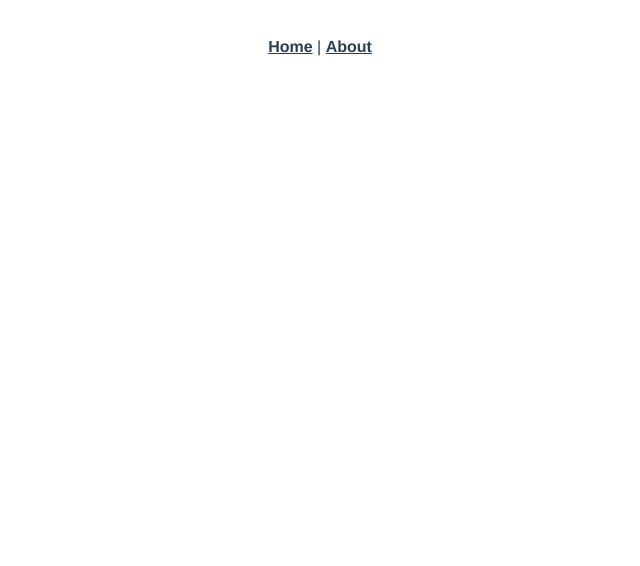
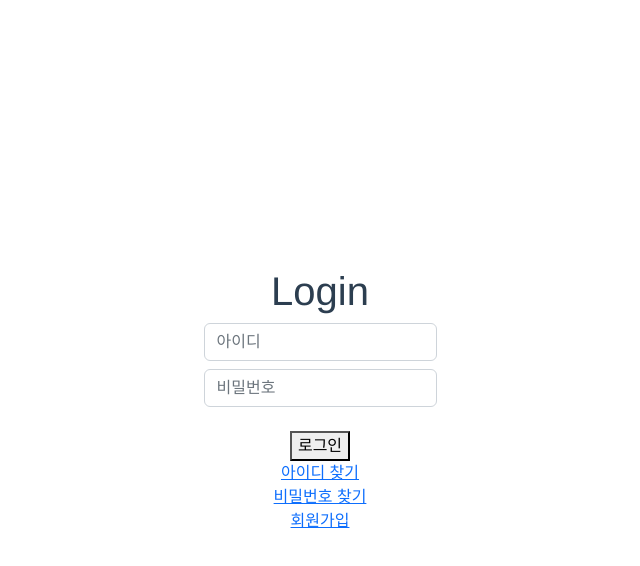
Before and after one commit to wooobinkim/Reniors, a Vue app in the folder Front_end/reniors/: page /login in a window 1280 px wide. Before the commit this address had no page. Shown: the top 566 px of the page, without its empty margins (320-960 px from the left). Built offline with nearby package versions, Linux system fonts and the light colour scheme.

Commit message:
feat: 🎸 User login

```diff
--- a/Front_end/reniors/package.json
+++ b/Front_end/reniors/package.json
@@ -8,8 +8,11 @@
     "lint": "vue-cli-service lint"
   },
   "dependencies": {
+    "axios": "^0.27.2",
+    "bootstrap": "^5.2.0",
+    "bootstrap-vue-3": "^0.1.21",
     "core-js": "^3.8.3",
-    "vue": "^3.2.13",
+    "vue": "^3.2.37",
     "vue-router": "^4.0.3",
     "vuex": "^4.0.0"
   },
--- a/Front_end/reniors/src/App.vue
+++ b/Front_end/reniors/src/App.vue
@@ -1,12 +1,49 @@
 <template>
-  <nav>
-    <router-link to="/">Home</router-link> |
-    <router-link to="/about">About</router-link>
-  </nav>
-  <router-view/>
+  <div class="container">
+    <router-view style="width: 360px;" />
+  </div>
 </template>
 
+<script>
+export default {
+  name: "App",
+  components: {
+  }
+}
+</script>
+
 <style>
+:root {
+  --color-red-1: #f3620f;
+  --color-red-2: #FF843E;
+  --color-red-3: #FFE2D5;
+  --color-red-4: #FFF5F0;
+  --color-orange-1: #F28A07;
+  --color-orange-2: #FFB252;
+  --color-orange-3: #FFD39B;
+  --color-orange-4: #FFE5C5;
+  --color-orange-5: #FFF5E9;
+  --color-yellow-1: #FFB400;
+  --color-yellow-2: #FECC4E;
+  --color-yellow-3: #FFEDBF;
+  --color-yellow-4: #FFF7E4;
+  --color-green-1: #37BF99;
+  --color-green-2: #8CD6C1;
+  --color-green-3: #BCF1E3;
+  --color-green-4: #ECFFFA;
+  --color-black-1: #6D6D6D;
+  --color-black-2: #9B9B9B;
+  --color-black-3: #C5C5C5;
+  --color-black-4: #EAEAEA;
+  --color-black-5: #F9F9F9;
+}
+
+.container {
+  display: flex;
+  flex-direction: column;
+  align-items: center;
+}
+
 #app {
   font-family: Avenir, Helvetica, Arial, sans-serif;
   -webkit-font-smoothing: antialiased;
@@ -18,13 +55,4 @@
 nav {
   padding: 30px;
 }
-
-nav a {
-  font-weight: bold;
-  color: #2c3e50;
-}
-
-nav a.router-link-exact-active {
-  color: #42b983;
-}
 </style>
--- a/Front_end/reniors/src/router/index.js
+++ b/Front_end/reniors/src/router/index.js
@@ -1,5 +1,9 @@
 import { createRouter, createWebHistory } from 'vue-router'
 import HomeView from '../views/HomeView.vue'
+import LoginView from '../views/user/LoginView.vue'
+import SignupView from '../views/user/SignupView.vue'
+import FindPasswordView from '../views/user/FindPasswordView.vue'
+import FindUsernameView from '../views/user/FindUsernameView.vue'
 
 const routes = [
   {
@@ -14,7 +18,29 @@ const routes = [
     // this generates a separate chunk (about.[hash].js) for this route
     // which is lazy-loaded when the route is visited.
     component: () => import(/* webpackChunkName: "about" */ '../views/AboutView.vue')
-  }
+  },
+
+  //user
+  {
+    path: '/login',
+    name: 'Login',
+    component: LoginView
+  },
+  {
+    path: '/signup',
+    name: 'Signup',
+    component: SignupView
+  },
+  {
+    path: '/find/password',
+    name: 'FindPassword',
+    component: FindPasswordView
+  },
+  {
+    path: '/find/username',
+    name: 'FindUsername',
+    component: FindUsernameView
+  },
 ]
 
 const router = createRouter({
--- a/Front_end/reniors/src/store/index.js
+++ b/Front_end/reniors/src/store/index.js
@@ -1,14 +1,8 @@
 import { createStore } from 'vuex'
+import { user } from "./modules/user"
 
 export default createStore({
-  state: {
-  },
-  getters: {
-  },
-  mutations: {
-  },
-  actions: {
-  },
   modules: {
+    user
   }
 })
--- /dev/null
+++ b/Front_end/reniors/src/store/modules/user.js
@@ -0,0 +1,58 @@
+import router from '@/router'
+import axios from 'axios'
+
+export const user = {
+    state: {
+      token: localStorage.getItem('token') || '',
+      currentUser: {},
+      profile: {},
+      authError: null,
+    },
+
+    getters: {
+      isLogginedIn: state => !!state.token,
+      currentUser: state => state.currentUser,
+      profile: state => state.profile,
+      authError: state => state.authError
+
+    },
+
+    mutations: {
+      SET_TOKEN: (state, token) => state.token = token,
+      SET_CURRENT_USER: (state, user) => state.currentUser = user,
+      SET_PROFILE: (state, profile) => state.profile = profile,
+      SET_AUTH_ERROR: (state, error) => state.authError = error,
+    },
+
+    actions: {
+      saveToken({ commit }, token){
+        commit('SET_TOKEN', token)
+        localStorage.setItem('token', token)
+      },
+
+      // error 커밋 추가
+      login({ dispatch }, credentials){
+        axios({
+          // url 수정
+          url: '',
+          method: 'post',
+          data: credentials
+        })
+        .then(res => {
+          const token = res.data.key
+          dispatch('saveToken', token)
+          dispatch('fetchCurrentUser')
+          // router 수정
+          router.push({ name: 'home'})
+        })
+          // error 부분 추가
+      },
+
+      fetchCurrentUser(){
+
+      }
+    },
+
+    modules: {
+    }
+  }
--- /dev/null
+++ b/Front_end/reniors/src/views/user/FindPasswordView.vue
@@ -0,0 +1,44 @@
+<template>
+  <div id="carouselExampleIndicators" class="carousel slide" data-bs-ride="true">
+    <div class="carousel-indicators">
+      <button type="button" style="background-color:red;" data-bs-target="#carouselExampleIndicators" data-bs-slide-to="0" class="active" aria-current="true" aria-label="Slide 1"></button>
+      <button type="button" style="background-color:red;" data-bs-target="#carouselExampleIndicators" data-bs-slide-to="1" aria-label="Slide 2"></button>
+      <button type="button" style="background-color:red;" data-bs-target="#carouselExampleIndicators" data-bs-slide-to="2" aria-label="Slide 3"></button>
+    </div>
+    <div class="carousel-inner">
+      <div class="carousel-item active">
+        <h1>ddfsfsdf</h1>
+        <input type="text" name="" id="">
+      </div>
+      <div class="carousel-item">
+        <img src="" class="d-block w-100" alt="...">
+      </div>
+      <div class="carousel-item">
+        <img src="" class="d-block w-100" alt="...">
+      </div>
+    </div>
+    <button class="carousel-control-prev" style="background-color:red;" type="button" data-bs-target="#carouselExampleIndicators" data-bs-slide="prev">
+      <!-- <span class="carousel-control-prev-icon" aria-hidden="true"></span>
+      <span class="visually-hidden">Previous</span> -->
+    </button>
+    <button class="carousel-control-next" style="background-color:red;" type="button" data-bs-target="#carouselExampleIndicators" data-bs-slide="next">
+      <span class="carousel-control-next-icon" aria-hidden="true"></span>
+      <span class="visually-hidden">Next</span>
+    </button>
+  </div>
+</template>
+<script>
+export default {
+  components: {},
+  data() {
+    return {
+      example: '',
+    }
+  },
+  setup() {},
+  created() {},
+  mounted() {},
+  unmounted() {},
+  methods: {}
+}
+</script>
--- /dev/null
+++ b/Front_end/reniors/src/views/user/FindUsernameView.vue
@@ -0,0 +1,21 @@
+<template>
+	<div>
+		<h1>아이디 찾기</h1>
+	</div>
+</template>
+<script>
+export default {
+	name: 'FindUsernameView',
+	components: {},
+	data() {
+		return {
+			example: '',
+		}
+	},
+	setup() {},
+	created() {},
+	mounted() {},
+	unmounted() {},
+	methods: {}
+}
+</script>
--- /dev/null
+++ b/Front_end/reniors/src/views/user/LoginView.vue
@@ -0,0 +1,56 @@
+<template>
+  <div class="container">
+    <div class="loginform" >
+      <h1>Login</h1>
+      <form @submit.prevent="login(credentials)">
+        <b-form-input class="mb-2" v-model="credentials.user_id" type="text" placeholder="아이디" required></b-form-input>
+        <b-form-input class="mb-4" v-model="credentials.password" type="password" placeholder="비밀번호" required></b-form-input>
+        <button id="LoginBtn" type="submit">로그인</button>
+      </form>
+
+      <router-link :to="{ name: 'FindUsername' }">아이디 찾기</router-link>
+      <router-link :to="{ name: 'FindPassword' }">비밀번호 찾기</router-link>
+      <router-link :to="{ name: 'Signup' }">회원가입</router-link>
+    </div>
+
+  </div>
+</template>
+<script>
+  import { mapActions } from 'vuex'
+
+  export default {
+    name: 'LoginView',
+    components: {},
+    data() {
+      return {
+        credentials: {
+          user_id: '',
+          password: '',
+        }
+      }
+    },
+    setup() {},
+    created() {},
+    mounted() {},
+    unmounted() {},
+    methods: {
+      ...mapActions(['login'])
+    }
+  }
+</script>
+
+<style scoped>
+
+
+  .loginform {
+    display: flex;
+    flex-direction: column;
+    justify-content: center;
+    align-items: center;
+    min-height: 100vh;
+  }
+
+  #LoginBtn {
+
+  }
+</style>
--- /dev/null
+++ b/Front_end/reniors/src/views/user/SignupView.vue
@@ -0,0 +1,41 @@
+<template>
+  <div>
+    <h1>회원가입</h1>
+    <div>
+      <h2>step1</h2>
+      <b-form-input class="mb-2" style="width: 312px;" v-model="credentials.user_id" sizs="sm" type="text" placeholder="사용하실 이메일을 입력해주세요." required></b-form-input>
+      <b-form-input class="mb-2" style="width: 312px;" v-model="credentials.username" sizs="sm" type="password" placeholder="비밀번호를 입력해주세요." required></b-form-input>
+    </div>
+    <div>
+      <h2>step2</h2>
+      <b-form-input class="mb-2" style="width: 312px;" v-model="credentials.name" sizs="sm" type="text" placeholder="이름을 입력해주세요." required></b-form-input>
+    </div>
+
+  </div>
+</template>
+<script>
+export default {
+  name: 'SignupView',
+  components: {},
+  data() {
+    return {
+      credentials: {
+        user_id: '',
+        password: '',
+        name: '',
+        phone: '',
+        address: '',
+        lastEdu: '',
+        birth: '',
+        gender: '',
+        // 이력서 공개 여부
+      },
+    }
+  },
+  setup() {},
+  created() {},
+  mounted() {},
+  unmounted() {},
+  methods: {}
+}
+</script>
```
Also changed, not shown: Front_end/reniors/src/main.js (+10 -1 lines), 1 other file (tests, documents, lock files or other folders).
